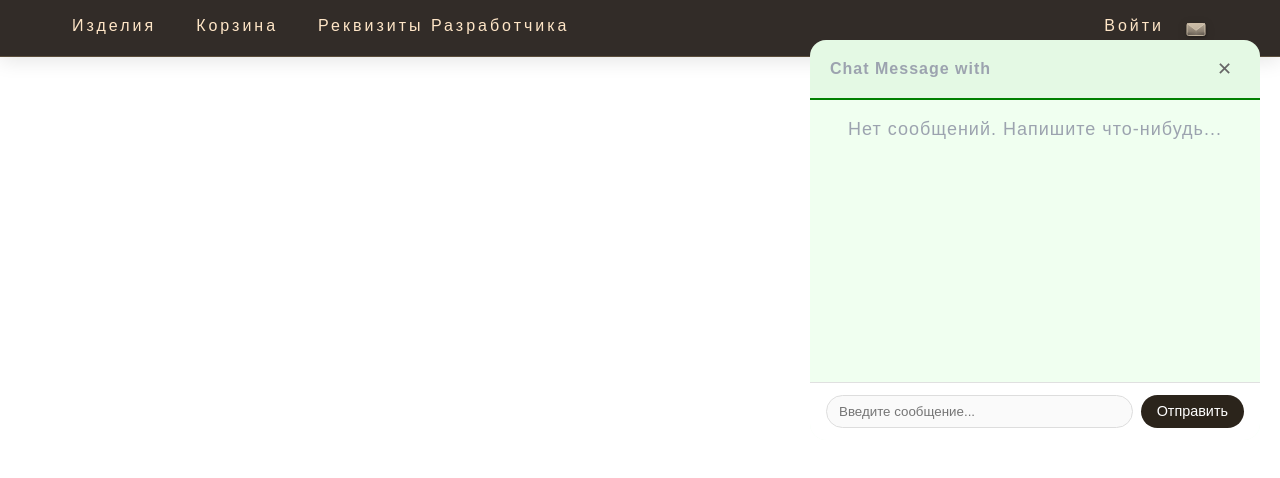
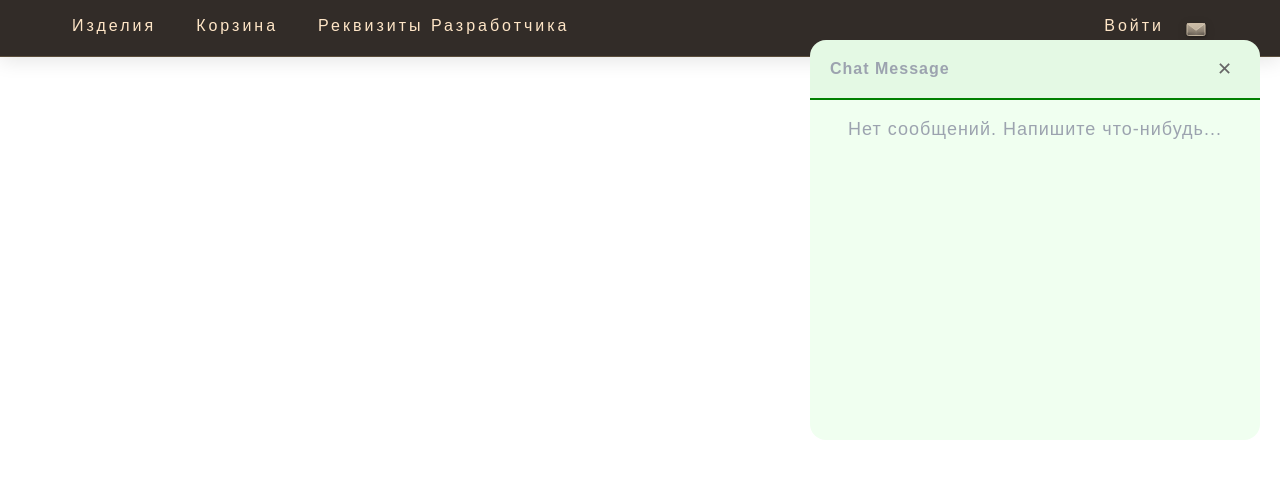
Before and after one commit to boso0zoku0/store, a React (Vite) app: page / in a window 1280 px wide. Both pictures are taken after a click on the button 1196 px from the left and 28 px from the top of the page. Shown: the top 478 px of the page. Built offline with nearby package versions, Linux system fonts and the light colour scheme; a web font is replaced by a local one.

Commit message:
A basic WebSocketFriendly implementation has been made. Refine the display of the dialog list. Optimize websockets

```diff
--- a/src/components/Profile/Profile.tsx
+++ b/src/components/Profile/Profile.tsx
@@ -24,6 +24,7 @@ export default function Profile() {
     queryKey: ['userProfile'],
     queryFn: async () => {
       const response = await api.get(`/users/get/${id}`);
+      console.log(`USERS_ID - ${response.data}`)
       return response.data
     },
     enabled: !!id,
@@ -42,24 +43,8 @@ export default function Profile() {
     navigate('/');
   };
 
-  const handleConnect = async (data: any) => {
-    try {
-      sendMessage({
-        from_user: user?.url_id,
-        sender: user?.name,
-        to_user: data.to_user,
-        recipient: data.recipient,
-        message: data.message
-      })
-    } catch (err) {
-      console.log(`error friendly ws: ${err}`)
-    }
-    setIsOpenChat(!isOpenChat)
-
-  };
-
-  const handleOpenChat = async () => {
-    await handleConnect({'':''});
+  const handleOpenChat = () => {
+     setIsOpenChat(!isOpenChat)
   };
 
   if (isLoading) {
@@ -108,8 +93,8 @@ export default function Profile() {
             </div>
           </div>
           {!isOwn && (
-            <div className={styles.actions} onClick={()=>handleOpenChat(id)}>
-              <button className={styles.contactBtn} onClick={handleConnect}>
+            <div className={styles.actions} onClick={handleOpenChat}>
+              <button className={styles.contactBtn}>
                 <MessageCircle size={18}/>
                 <span>Написать сообщение</span>
               </button>
@@ -229,8 +214,8 @@ export default function Profile() {
           )}
         </div>
       </div>
-      {isOpenChat && (
-        <WsFriendly isOpen={isOpenChat} onClose={() => setIsOpenChat(!isOpenChat)} to_user={id ? id : ""}/>
+      {isOpenChat && id &&(
+        <WsFriendly isOpen={isOpenChat} onClose={() => setIsOpenChat(false)} to_user={id}/>
       )}
     </div>
   );
--- a/src/components/WebSocket/Friendly/Users.tsx
+++ b/src/components/WebSocket/Friendly/Users.tsx
@@ -23,16 +23,27 @@ interface ClientPanelProps {
   to_user?: string;
 }
 
+interface ToUserData {
+  id: number;
+  username: string | null;
+  url_id: string;
+}
+
+// если вызвали компонент без to_user, значит хотят просто посмотреть историю диалогов,
+// но в дальнейшем могут кликнуть по определенному юзеру
+
 export default function WsFriendly({isOpen, onClose, to_user}: ClientPanelProps) {
   const {user} = useAuth();
   const [inputMessage, setInputMessage] = useState('');
   const messagesEndRef = useRef<HTMLDivElement>(null);
   const {wsRef, sendMessage, messages, isConnected} = useWsFriendly()
+  const [toUserData, setToUserData] = useState<ToUserData | null>(null);
 
   // Прокрутка к последнему сообщению
   const scrollToBottom = useCallback(() => {
     messagesEndRef.current?.scrollIntoView({behavior: 'smooth'});
   }, []);
+
 
   useEffect(() => {
     scrollToBottom();
@@ -40,19 +51,27 @@ export default function WsFriendly({isOpen, onClose, to_user}: ClientPanelProps)
 
   // Подключение к WebSocket — только когда модалка открыта и есть user
   useEffect(() => {
-    if (wsRef.current?.OPEN) {return;
+    if (wsRef.current?.readyState === WebSocket.OPEN || to_user === undefined) {
+      return;
     }
-
-  }, [isOpen, user?.url_id]);
+    const fetchRecipientInfo = async () => {
+      try {
+        const resp = await api.get(`/user/by?url_id=${to_user}`);
+        setToUserData(resp.data)
+      } catch (error) {
+        console.error('Ошибка получения пользователя:', error);
+      }
+    };
+    fetchRecipientInfo();
+  }, [isOpen, user?.url_id, to_user]);
 
   const sendMsg = async () => {
     try {
       sendMessage({
-        from_user: user?.id,
+        from_user_url_id: user?.url_id,
+        to_user_url_id: toUserData?.url_id,
         sender: user?.name,
-        to_user: to_user,
-        // recipient должен быть юзером которому отправляем сообщение
-        recipient: to_user,
+        recipient: toUserData?.username,
         message: inputMessage,
       })
     } catch (err) {
@@ -62,9 +81,9 @@ export default function WsFriendly({isOpen, onClose, to_user}: ClientPanelProps)
 
 
   // Обработка Enter в поле ввода
-  const handleKeyPress = (e: React.KeyboardEvent) => {
+  const handleKeyPress = async (e: React.KeyboardEvent) => {
     if (e.key === 'Enter') {
-      sendMessage();
+      await sendMsg();
     }
   };
 
@@ -76,8 +95,7 @@ export default function WsFriendly({isOpen, onClose, to_user}: ClientPanelProps)
     <div className={styles.container}>
       <div className={styles.header}>
         <span>
-          Chat Message with {to_user}
-          {isConnected && <span className={styles.statusOnline}> ● Онлайн</span>}
+          Chat Message {toUserData && `with ${toUserData.username}`}
         </span>
         <button className={styles.closeBtn} onClick={onClose}>✕</button>
       </div>
@@ -88,12 +106,12 @@ export default function WsFriendly({isOpen, onClose, to_user}: ClientPanelProps)
             Нет сообщений. Напишите что-нибудь...
           </div>
         )}
-        {messages.map((msg) => (
+        {messages.map((msg, index) => (
           <div
-            key={msg.id}
+            key={index}
             className={`${styles.message} ${msg.isOwn ? styles.ownMessage : styles.otherMessage}`}
           >
-            <span className={styles.messageUsername}>{msg.username}</span>
+            <span className={styles.messageUsername}>{msg.sender}</span>
             <span className={styles.messageText}>{msg.message}</span>
             <span className={styles.messageTime}>
               {new Date(msg.timestamp).toLocaleTimeString()}
@@ -102,7 +120,9 @@ export default function WsFriendly({isOpen, onClose, to_user}: ClientPanelProps)
         ))}
         <div ref={messagesEndRef}/>
       </div>
-
+      {/*toUserData нет, означает что открыли чат(без указания конкретного юзера)*/}
+      {/*доработать логику, когда toUserData нет - показываем всех юзеров с кем диалог*/}
+      {toUserData && (
         <div className={styles.inputArea}>
           <input
             type="text"
@@ -116,6 +136,7 @@ export default function WsFriendly({isOpen, onClose, to_user}: ClientPanelProps)
             Отправить
           </button>
         </div>
+      )}
     </div>
   );
 }
--- a/src/contexts/SocketFriendlyManager.tsx
+++ b/src/contexts/SocketFriendlyManager.tsx
@@ -4,7 +4,6 @@ import {useAuth} from "./AuthContexts.tsx";
 
 interface Message {
   id: string;
-  username: string;
   from_user: string;
   sender: string;
   message: string;
@@ -41,13 +40,12 @@ export default function WSFriendlyProvider({children}) {
     websocket.onmessage = (event) => {
       const data = JSON.parse(event.data)
       const newMessage = {
-        username: data.username,
-        from_user: data.from_user,
         sender: data.sender,
-        to_user: data.to_user,
         recipient: data.recipient,
         message: data.message,
         isOwn: false,
+        timestamp: new Date(),
+
       }
       setMessages(prevState => [...prevState, newMessage])
     }
```
Lines whose indentation alone changed are shown as unchanged.
